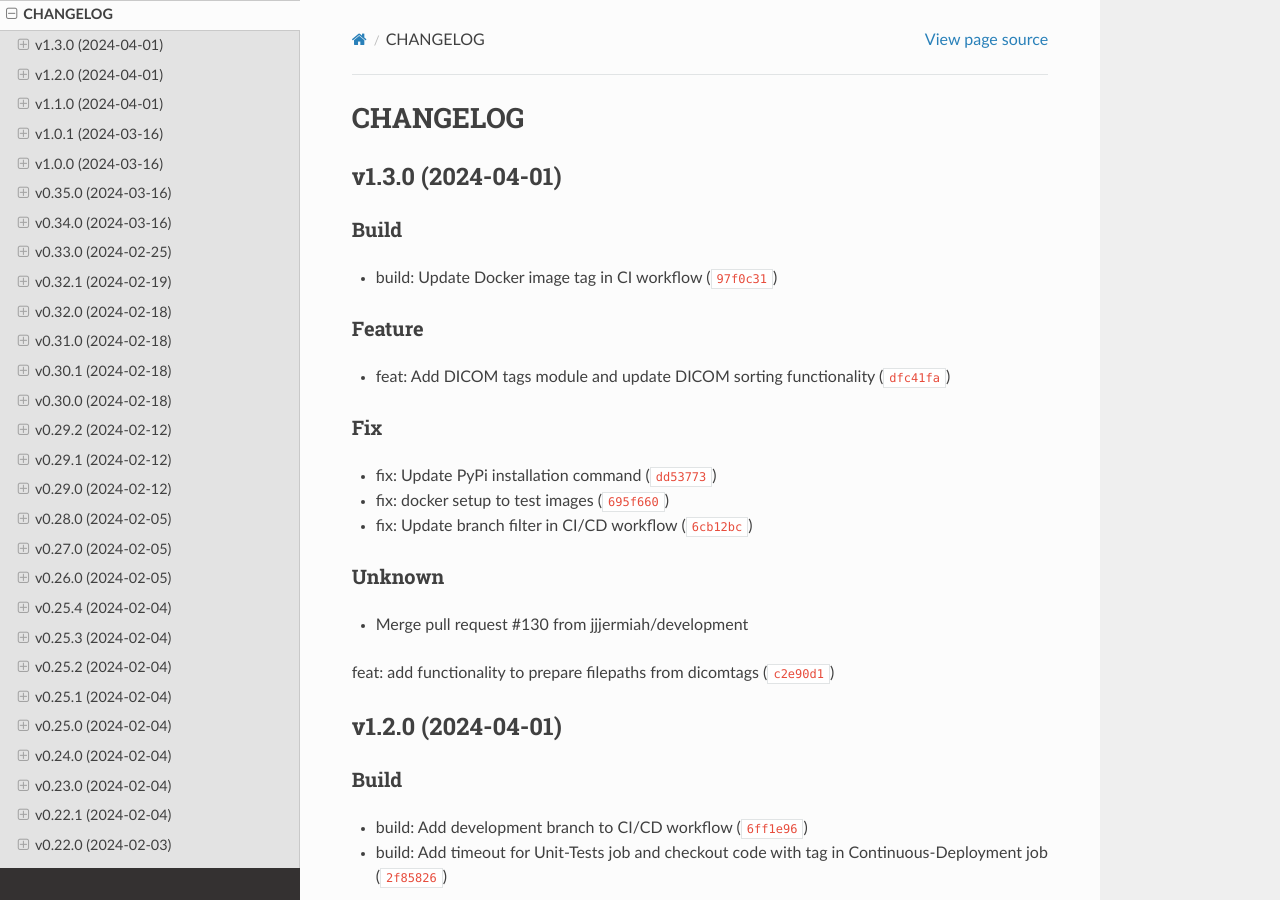
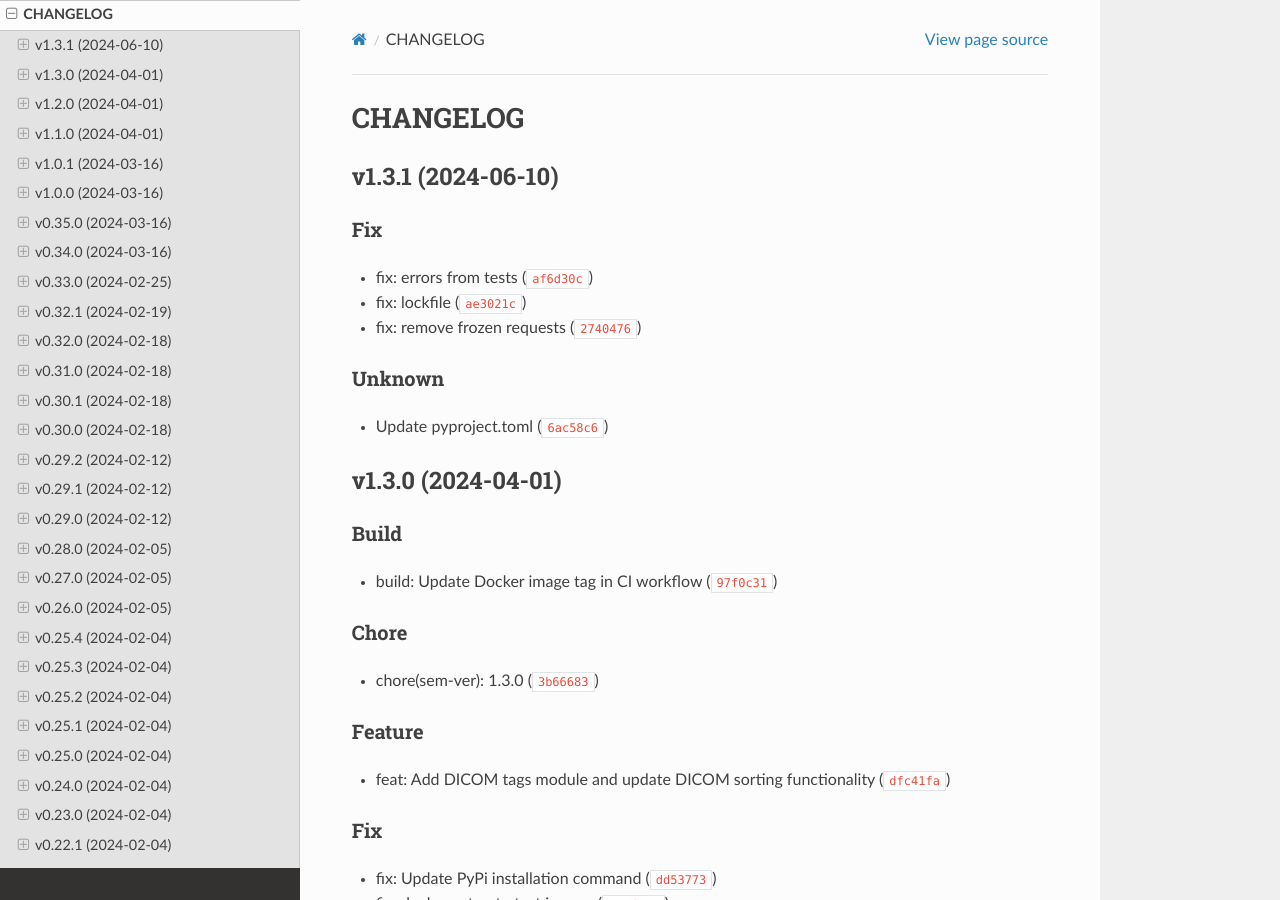
Before and after one commit to jjjermiah/nbia-toolkit, a Sphinx documentation site: the page built from docs/project_info/CHANGELOG.md, in a window 1280 px wide and 900 px high. Built offline with Sphinx 7.4.7 and the Read the Docs theme 2.0.0, drawn with Linux system fonts in a browser that asks for light colours; the version number is read from the project's files by our own code.

Commit message:
chore(sem-ver): 1.3.1

```diff
--- a/docs/project_info/CHANGELOG.md
+++ b/docs/project_info/CHANGELOG.md
@@ -2,11 +2,30 @@
 
 
 
+## v1.3.1 (2024-06-10)
+
+### Fix
+
+* fix: errors from tests ([`af6d30c`](https://github.com/jjjermiah/nbia-toolkit/commit/af6d30ccceddddbc8025f669de8038ec32b74345))
+
+* fix: lockfile ([`ae3021c`](https://github.com/jjjermiah/nbia-toolkit/commit/ae3021c12f4f57500d8b6ba3392f7bf4e9f80b1e))
+
+* fix: remove frozen requests ([`2740476`](https://github.com/jjjermiah/nbia-toolkit/commit/27404762d2683daed265dec29ff252d223811fb7))
+
+### Unknown
+
+* Update pyproject.toml ([`6ac58c6`](https://github.com/jjjermiah/nbia-toolkit/commit/6ac58c60d1e7697f736afc9461ad9818fc7b96a1))
+
+
 ## v1.3.0 (2024-04-01)
 
 ### Build
 
 * build: Update Docker image tag in CI workflow ([`97f0c31`](https://github.com/jjjermiah/nbia-toolkit/commit/97f0c3185ed7af2cfb9169482e421fe8035523ce))
+
+### Chore
+
+* chore(sem-ver): 1.3.0 ([`3b66683`](https://github.com/jjjermiah/nbia-toolkit/commit/3b66683f980f57c4789c38f9c5424a5636cadfa6))
 
 ### Feature
 
--- a/pyproject.toml
+++ b/pyproject.toml
@@ -1,6 +1,6 @@
 [tool.poetry]
 name = "nbiatoolkit"
-version = "1.3.0"
+version = "1.3.1"
 description = "A python package to query the National Biomedical Imaging Archive (NBIA) database."
 authors = ["Jermiah Joseph"]
 license = "MIT"
```
Also changed, not shown: 1 other file.
